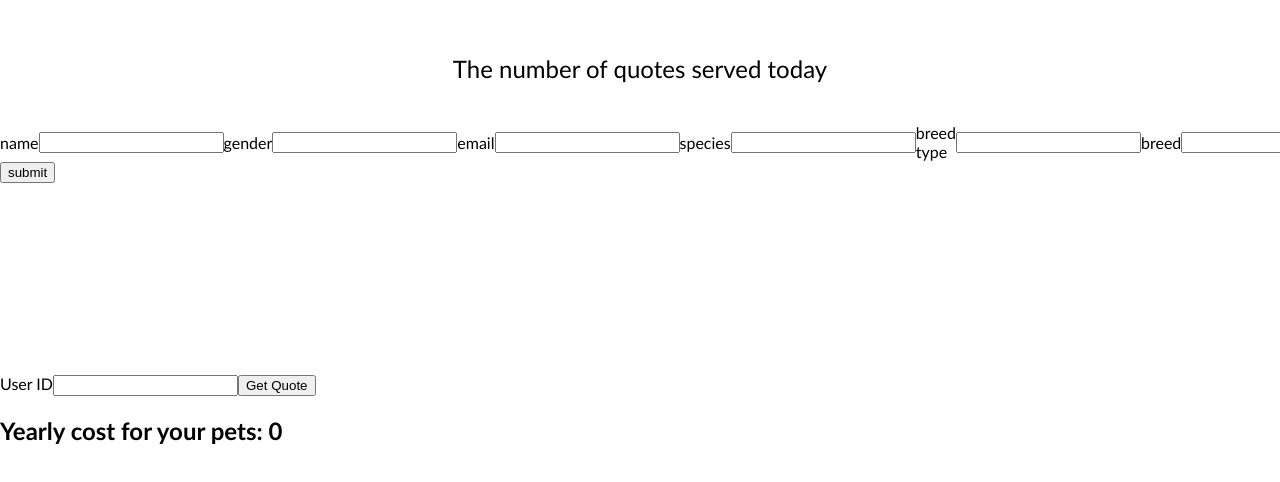
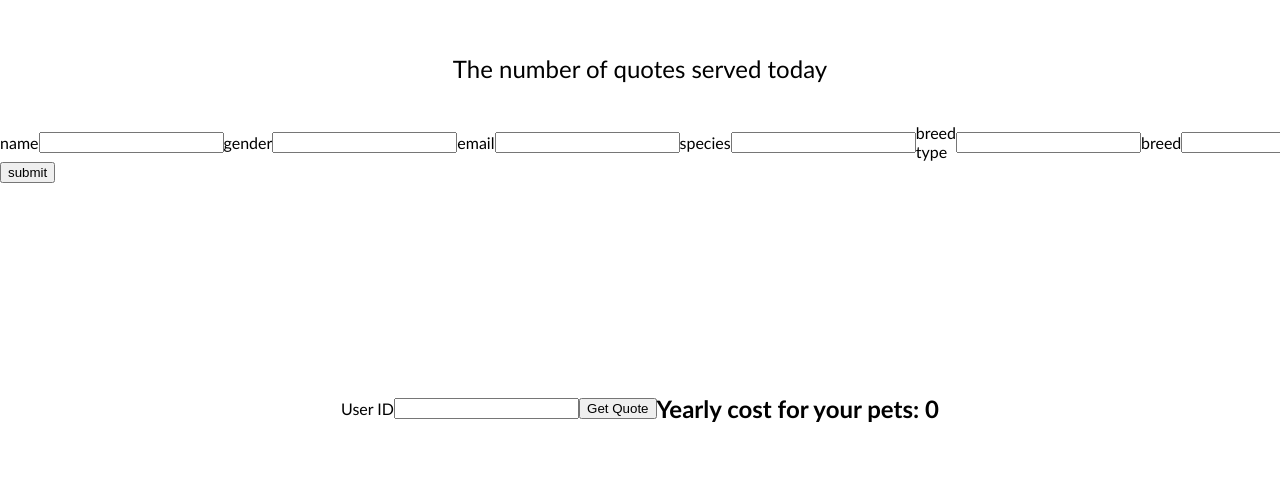
Before and after one commit to hkmarcoot/manypets-frontend, a React (Create React App) app: page / in a window 1280 px wide. Shown: the part 266-748 px from the top of the page. Built offline with nearby package versions, Linux system fonts and the light colour scheme; no server answers.

Commit message:
minor css

```diff
--- a/src/App.js
+++ b/src/App.js
@@ -198,7 +198,7 @@ function App() {
         </div>
         <button onClick={onSubmit}>submit</button>
       </div>
-      <div>
+      <div className="user-search">
         <label>User ID</label>
         <input type="text" name="Id" value={Id} onChange={handleId}></input>
         <button onClick={getQuote}>Get Quote</button>
--- a/src/index.css
+++ b/src/index.css
@@ -1,21 +1,24 @@
 body {
   margin: 0;
-  font-family: -apple-system, BlinkMacSystemFont, 'Segoe UI', 'Roboto', 'Oxygen',
-    'Ubuntu', 'Cantarell', 'Fira Sans', 'Droid Sans', 'Helvetica Neue',
+  font-family: -apple-system, BlinkMacSystemFont, "Segoe UI", "Roboto", "Oxygen",
+    "Ubuntu", "Cantarell", "Fira Sans", "Droid Sans", "Helvetica Neue",
     sans-serif;
   -webkit-font-smoothing: antialiased;
   -moz-osx-font-smoothing: grayscale;
 }
 
 code {
-  font-family: source-code-pro, Menlo, Monaco, Consolas, 'Courier New',
+  font-family: source-code-pro, Menlo, Monaco, Consolas, "Courier New",
     monospace;
 }
 
 .form {
-
   display: flex;
   align-items: center;
   justify-content: space-between;
-
 }
+.user-search {
+  display: flex;
+  align-items: center;
+  justify-content: center;
+}
```
